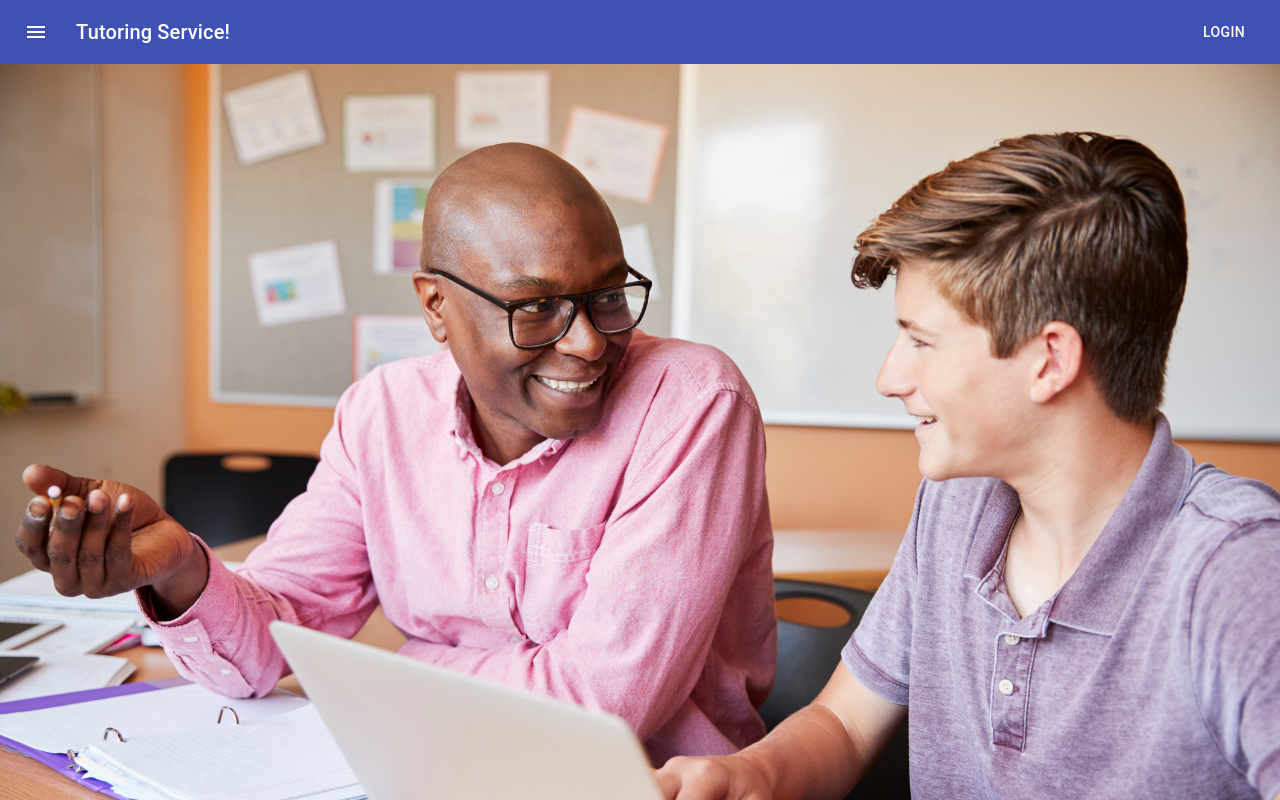
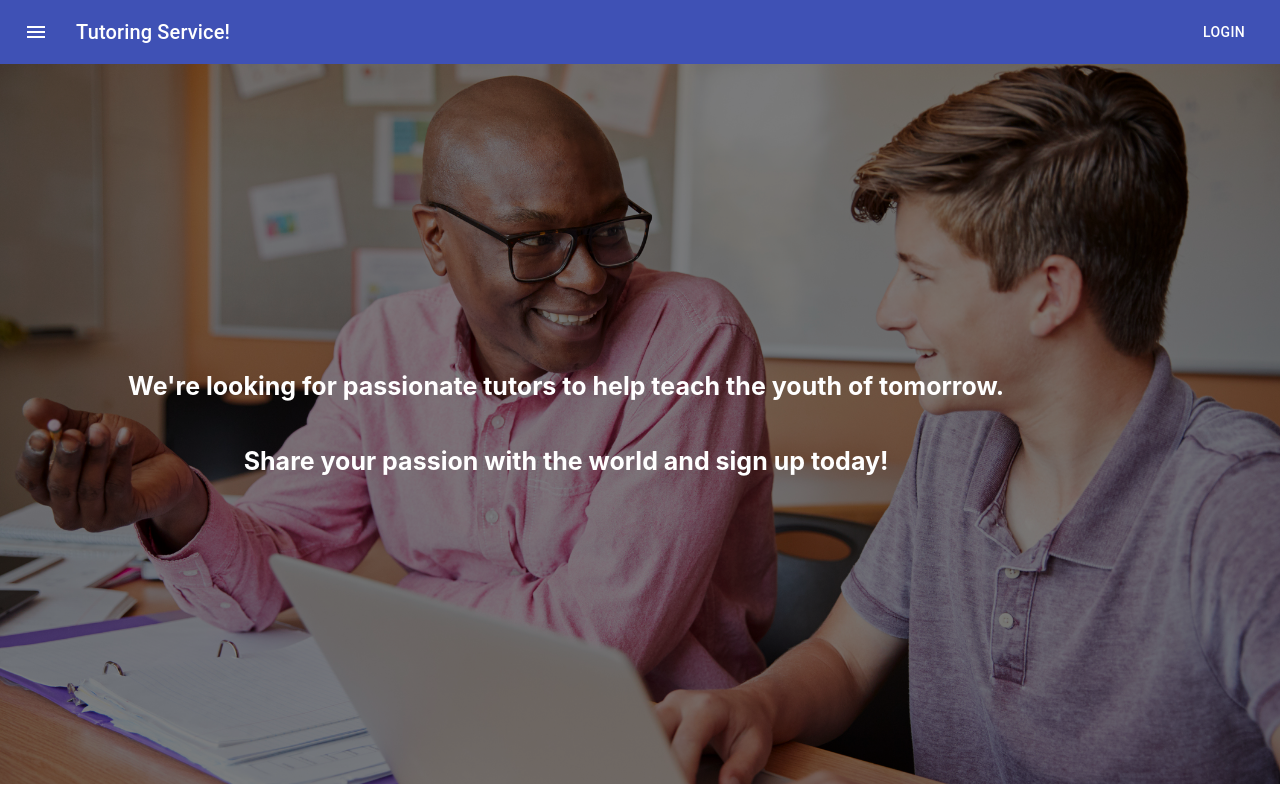
Before and after one commit to archarbar/Tutoring-Application-Website, a React (Create React App) app in the folder frontend/: page / in a window 1280 px wide. Shown: the top 800 px of the page. Built offline with nearby package versions, Linux system fonts and the light colour scheme.

Commit message:
tony help for text center alignment

```diff
--- a/frontend/src/Components/WebPages/HomePage.js
+++ b/frontend/src/Components/WebPages/HomePage.js
@@ -18,50 +18,47 @@ const styles = () => ({
         // gridTemplateRows: '0vh 0px 95vh 1fr auto',
         // maxWidth: '100vw',
     },
-    // mainImageContainer: {
-    //     gridRowStart: 3,
-    //     // backgroundImage: `url(${mainImage})`,
-    //     opacity:'1',
-    //     backgroundPosition: 'center',
-    //     backgroundSize: 'cover',
-    //     // backgroundColor: 'rgba(1, 1, 1, 0)',
-    //     display: 'flex',
-    //     alignItems: 'center',
-    //     // flexDirection: 'column',
-    //     justifyContent: 'center',
-    // },
-    mainImage: {
-        position:'relative',
+    mainImageContainer: {
+
+        height:'90vh',
         width:'100vw',
+        backgroundImage: `url(${mainImage})`,
+        backgroundSize:'cover',
+        backgroundPosition:'center',
+        // filter:'blur(3px)',
+        maxWidth:'100%',
 
-        backgroundColor: 'rgba(1,1,1, 0.8)',
-        // textAlign: 'center',
+        display: 'flex',
+        alignItems: 'center',
+        // flexDirection: 'column',
+        justifyContent: 'center',
     },
-    // titleContainer: {
-    //     gridRowStart: 1,
-    //     display: 'flex',
-    //     justifyContent: 'center',
-    //     fontStyle: 'italic',
-    //     fontSize: 20,
-    //     padding: '0 160px',
-    //     gridColumnStart: 'span 3',
-    //     maxWidth: '100vw',
-    // },
-    // mainImageText:{
-    //     position:'absolute',
-    //     // gridRowStart:,
-    //     width:'80vw',
-    //     height:'40vh',
-    //     color: 'white',
-    //     fontSize: 30,
-    //     margin:'auto',
-    //     textAlign: 'center',
-    //     alignItems:'center',
-    //     lineHeight:'3',
-    //     backgroundColor: 'rgba(1,1,1, 0.8)',
-
-    //     // marginLeft: '20px'
-    // }
+    blackLayer: {
+        backgroundColor: 'rgba(0,0,0, 0.5)',/* Black w/opacity/see-through */
+        color: 'white',
+        fontWeight: 'bold',
+        position: 'absolute',
+        zIndex: '2',
+        width: '100vw',
+        textAlign: 'center',
+        alignItems:'center',
+        justifyContent:'center',
+        margin:'auto',
+        maxWidth:'100%',
+        height:'90vh',
+        maxHeight:'100%',
+    },
+    mainImageText:{
+        width:'80vw',
+        height:'100%',
+        color: 'white',
+        fontSize: 25,
+        margin:'auto',
+        display:'flex',
+        textAlign: 'center',
+        alignItems:'center',
+        lineHeight:'3',
+    }
 });
 
 class HomePage extends React.Component {
@@ -87,21 +84,16 @@ class HomePage extends React.Component {
             <div>
                 <TopBar />
                 <div className={classes.mainContainer}>
-                    <div
-                        className={classes.mainImageContainer}
-                    >
-                        <div className={classes.mainImageDiv}>
-                            <img src={mainImage}  className = {classes.mainImage} alt="Tutor session" />
-
+                    <div className={classes.mainImageContainer}>
+                        {/* <img src={mainImage}  className = {classes.mainImage} alt="Tutor session" /> */}
+                        <div className={classes.blackLayer}>
                             <h1 className={classes.mainImageText}>
-                                We're looking for passionate tutors to help teach the youth of tomorrow. <br/>
+                                We're looking for passionate tutors to help teach the youth of tomorrow. <br />
                                 Share your passion with the world and sign up today!
                             </h1>
-                            {/* INSERT BUTTON HERE TO SIGN UP */}
                         </div>
-                        <div>
 
-                        </div>
+                        {/* INSERT BUTTON HERE TO SIGN UP */}
                     </div>
                 </div>
             </div>
@@ -111,6 +103,89 @@ class HomePage extends React.Component {
 
 HomePage.propTypes = {
     classes: PropTypes.object.isRequired,
-  };
+};
 
 export default withStyles(styles)(HomePage);
+
+
+// import React from 'react';
+// import './App.css';
+// import SimpleAppBar from './Components/Appbar/appbar.js'
+// import { makeStyles } from '@material-ui/core/styles';
+// import backgroundPictureOne from './Pictures/wallpaper.jpg'
+// import Button from '@material-ui/core/Button';
+
+
+// const useStyles = makeStyles({
+//   firstBox:{
+//     height:'90vh',
+//     width:'100vw',
+//     backgroundImage: `url(${backgroundPictureOne})`,
+//     backgroundSize:'cover',
+//     backgroundPosition:'center',
+//     // filter:'blur(3px)',
+//     maxWidth:'100%',
+//   },
+//   textFirstBox:{
+//     backgroundColor: 'rgb(0,0,0)', /* Fallback color */
+//     backgroundColor: 'rgba(0,0,0, 0.4)',/* Black w/opacity/see-through */
+//     color: 'white',
+//     fontWeight: 'bold',
+//     position: 'absolute',
+//     top: '20vh',
+//     zIndex: '2',
+//     width: '100vw',
+//     textAlign: 'center',
+//     maxWidth:'100%',
+//   },
+//   title:{
+//     fontSize:'50px',
+//     paddingTop:'20px',
+//   },
+//   text:{
+//     fontSize:'24px',
+//     padding:'20px',
+//     paddingTop:'0'
+//   },
+//   secondBox:{
+//     height:'90vh',
+//     width:'90vw',
+//     margin:'auto',
+//     backgroundColor:'yellow',
+//     backgroundSize:'cover',
+//     backgroundPosition:'center',
+//   },
+//   button:{
+//     marginBottom:'30px',
+//   }
+// });
+
+
+// function App() {
+//   const classes = useStyles();
+//   return (
+//     <div className="App">
+//       <SimpleAppBar/>
+//       <div className={classes.firstBox}></div>
+//       <div className={classes.textFirstBox}>
+//         <p className={classes.title}>Our solution for affordable housing.</p>
+//         <p className={classes.text}>Affordable housing means reducing the complexity of mortgages and facilitating the transition from tenant to owner</p>
+//         <Button variant="contained" className={classes.button}>
+//           Learn more
+//         </Button>
+//       </div>
+//       <div>
+//         <p>hello</p>
+//         <p>hello</p>
+//         <p>hello</p>
+//         <p>hello</p>
+//       </div>
+//       {/* <div className={classes.secondBox}>
+
+//       </div> */}
+
+//     </div>
+//   );
+// }
+
+// export default App;
```
